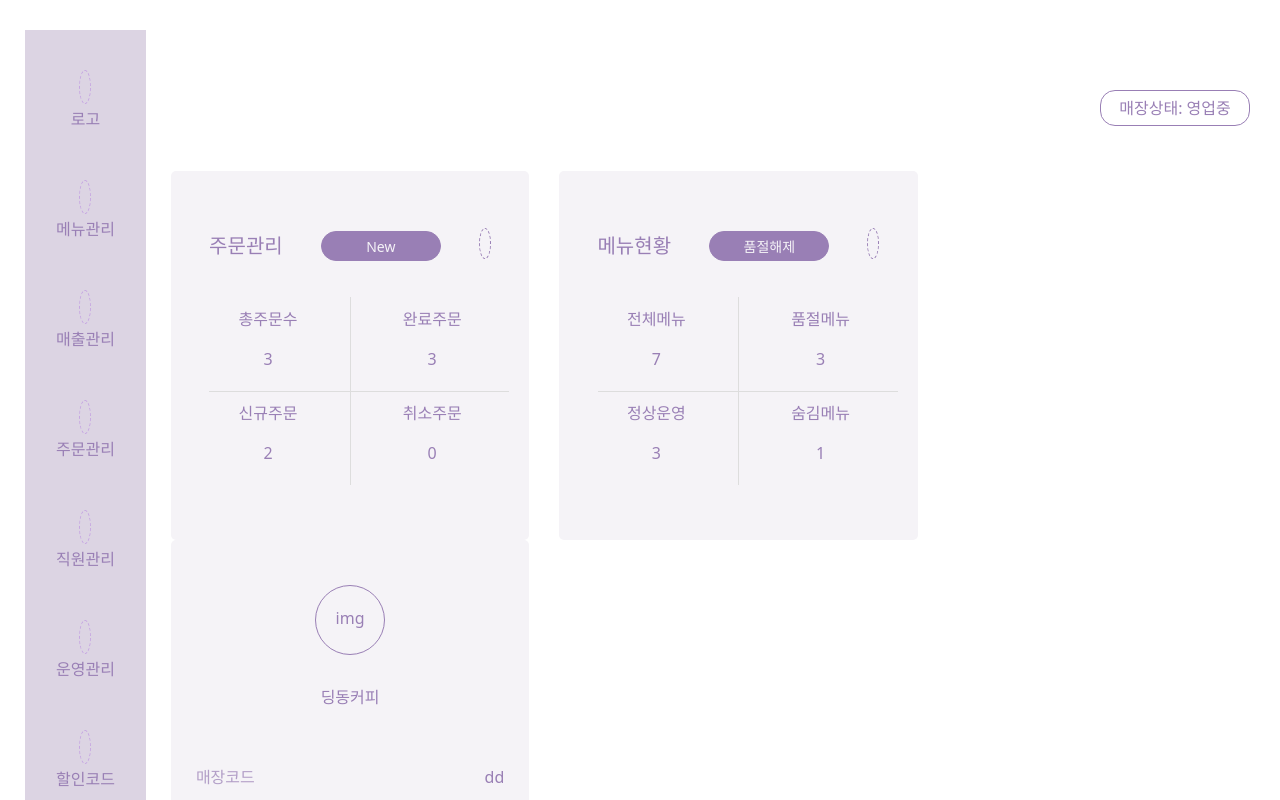
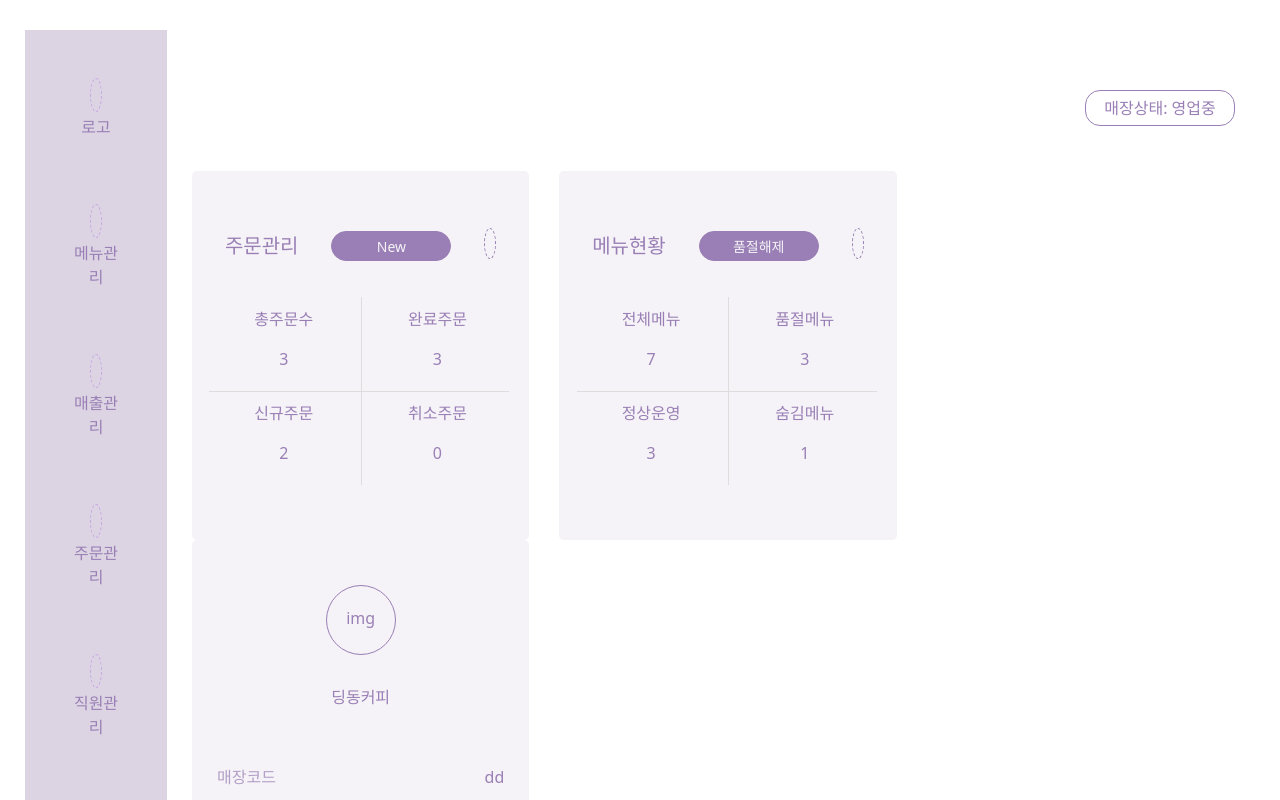
Before and after one commit to jgsjss/ding, a Vue app: page / in a window 1280 px wide. Shown: the top 800 px of the page. Built offline with nearby package versions, Linux system fonts and the light colour scheme; no server answers; some icons are missing.

Commit message:
01.12 08:27
네비바 메인컴포넌트 수정완

```diff
--- a/src/components/Navbar.vue
+++ b/src/components/Navbar.vue
@@ -2,42 +2,72 @@
   <div class="nav_container">
     <ul class="nav flex-column">
       <li class="nav-item">
+        <router-link to="/main" class="nav-link">
+        <div class="nav-wrap">
         <i class="xi-cloud-o"></i>
-        <router-link to="/main"><p class="nav-link active" aria-current="page">로고</p></router-link>
+        <p class="nav-link active" aria-current="page">로고</p>
+        </div>
+        </router-link>
       </li>
       <li class="nav-item">
+        <router-link to="/menumanagement/categories" class="nav-link">
+        <div class="nav-wrap">
         <i class="xi-cloud-o"></i>
-        <router-link to="/menumanagement/categories"><p class="nav-link">메뉴관리</p></router-link>
+        <p class="nav-link">메뉴관리</p>
+        </div>
+        </router-link>
       </li>
       <li class="nav-item">
-        <i class="xi-cloud-o"></i>
-        <router-link to="/salesmanagement"><p class="nav-link">매출관리</p></router-link>
+        <router-link to="/salesmanagement" class="nav-link">
+          <div class="nav-wrap">
+            <i class="xi-cloud-o"></i>
+            <p class="nav-link">매출관리</p>
+          </div>
+        </router-link>
       </li>
       <li class="nav-item">
-        <i class="xi-cloud-o"></i>
-        <router-link to="/ordermanagement/1"><p class="nav-link">주문관리</p></router-link>
+        <router-link to="/ordermanagement/1" class="nav-link">
+          <div class="nav-wrap">
+            <i class="xi-cloud-o"></i>
+            <p class="nav-link">주문관리</p>
+          </div>
+        </router-link>
       </li>
       <li class="nav-item">
-        <i class="xi-cloud-o"></i>
-        <router-link to="/staffmanagement"><p class="nav-link">직원관리</p></router-link>
+        <router-link to="/staffmanagement" class="nav-link">
+          <div class="nav-wrap">
+            <i class="xi-cloud-o"></i>
+            <p class="nav-link">직원관리</p>
+          </div>
+        </router-link>
       </li>
       <li class="nav-item">
-        <i class="xi-cloud-o"></i>
-        <router-link to="/operationmanagement"><p class="nav-link">운영관리</p></router-link>
+        <router-link to="/operationmanagement" class="nav-link">
+          <div class="nav-wrap">
+            <i class="xi-cloud-o"></i>
+            <p class="nav-link">운영관리</p>
+          </div>
+        </router-link>
       </li>
       <li class="nav-item">
-        <i class="xi-cloud-o"></i>
-        <router-link to="/discountcode"><p class="nav-link">할인코드</p></router-link>
+        <router-link to="/discountcode" class="nav-link">
+          <div class="nav-wrap">
+            <i class="xi-cloud-o"></i>
+            <p class="nav-link">할인코드</p>
+          </div>
+        </router-link>
       </li>
       <li class="nav-item">
+        <div class="nav-wrap">
         <i class="xi-cloud-o"></i>
         <div class="btn-group dropend nav-info-btn">
           <button type="button" class="dropdown-toggle" data-bs-toggle="dropdown" aria-expanded="false">
             img
           </button>
+          </div>
           <ul class="dropdown-menu">
-            <router-link to="@/components/MyInfo"><li><a class="dropdown-item" href="#">정보수정</a></li></router-link>
-            <router-link to="/login"><li><a class="dropdown-item" href="#">로그아웃</a></li></router-link>
+            <router-link to="../components/MyInfo" class="nav-link"><li><a class="dropdown-item" href="#">정보수정</a></li></router-link>
+            <router-link to="/login" class="nav-link"><li><a class="dropdown-item" href="#">로그아웃</a></li></router-link>
           </ul>
         </div>
 
@@ -87,7 +117,7 @@ export default {
 }
 ul {list-style:none;}
 .nav_container {
-  width:100%;
+  width:15%;
   padding:30px 15px;
 }
 .nav {
@@ -100,7 +130,7 @@ ul {list-style:none;}
   text-align: center;
   padding:15px 0;
 }
-.nav-item > .xi-cloud-o {
+.nav-wrap > .xi-cloud-o {
   border:1px dashed #c6a6e2;
   border-radius: 100%;
   padding:5px;
--- a/src/view/Main.vue
+++ b/src/view/Main.vue
@@ -64,12 +64,13 @@ export default {
 </script>
 <style>
 .main_container {
-  width:100%;
-  height:100%;
+  width: 85%;
+  margin: 0 auto;
+  float: left;
 }
 .component {
   float:left;
-  width:28%;
+  width:31%;
   margin:0 15px;
   background:#f5f3f7;
   color:#997fb5;
```
